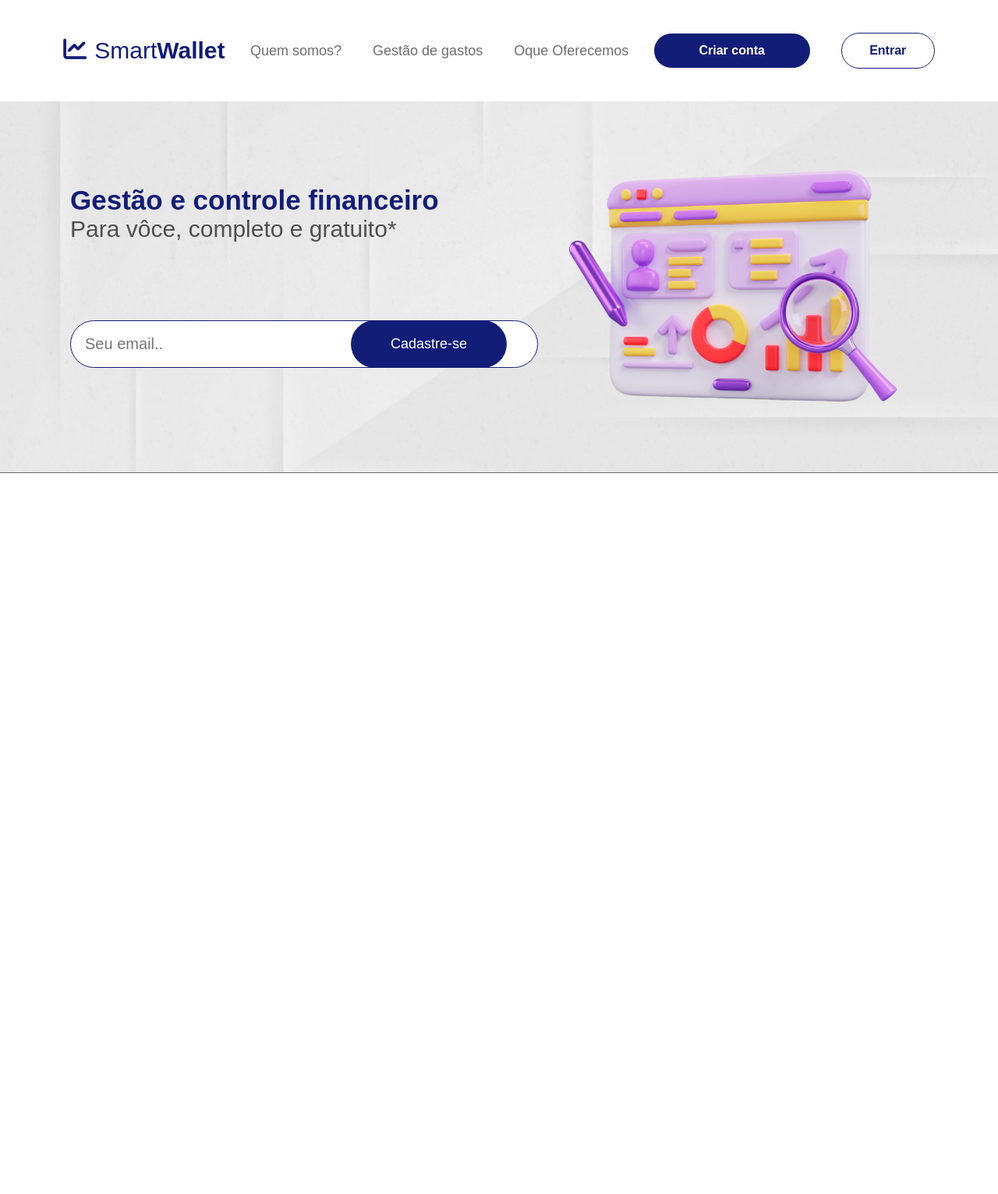
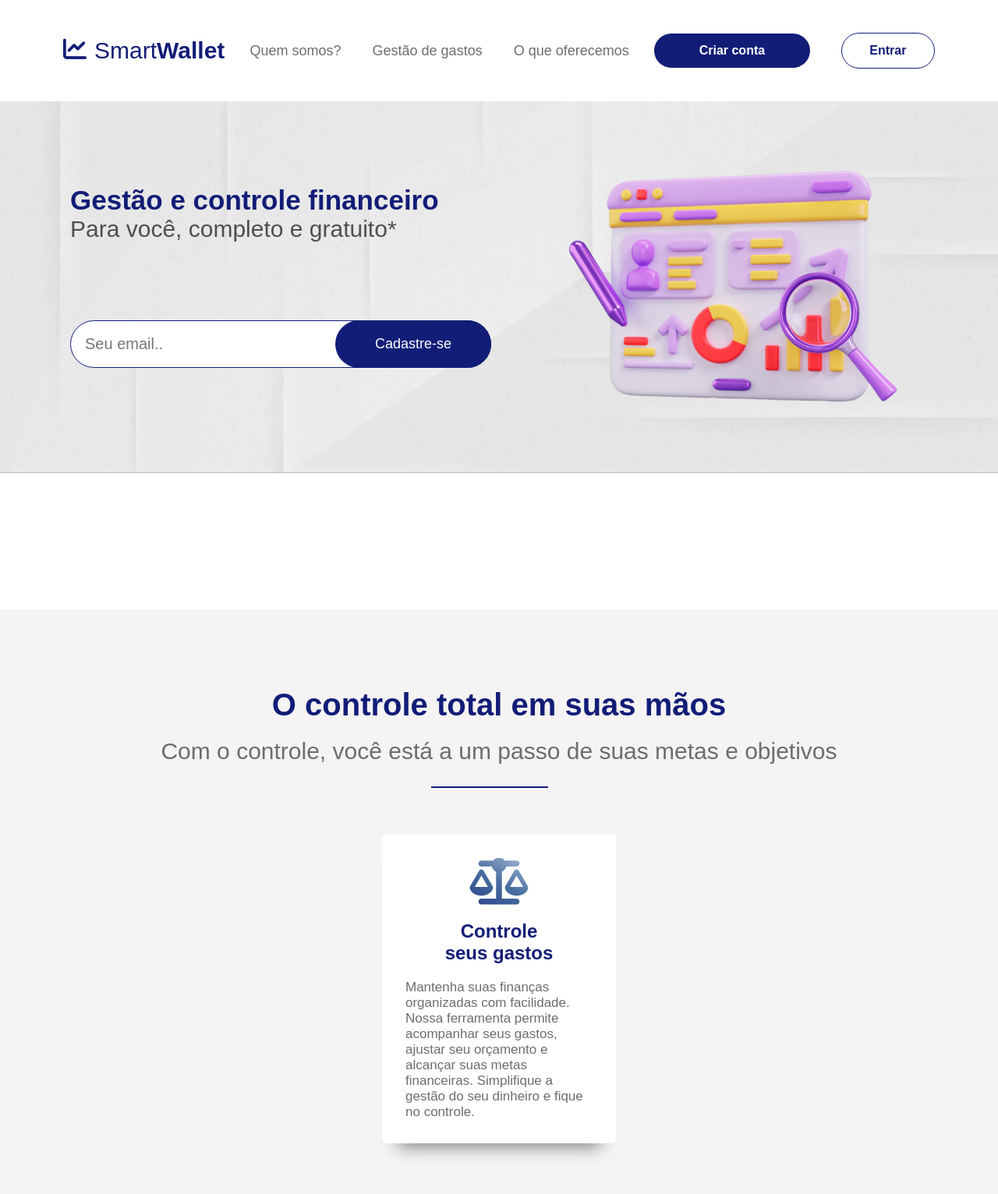
Before and after one commit to vitoinacio/ProjetoDashboard, a PHP site: page / in a window 1280 px wide. Shown: the whole page at 78% size. Before the commit the page ends 607 px from the top, so only its background shows below. Run offline with PHP 8.4, Linux system fonts and the light colour scheme; some libraries are stand-ins or nearby versions.

Commit message:
parte da secunda section finalizada com apenas um card

```diff
--- a/index.html
+++ b/index.html
@@ -21,7 +21,7 @@
       <div class="menu-nav">
         <a href="#">Quem somos?</a>
         <a href="#">Gestão de gastos</a>
-        <a href="#">Oque Oferecemos</a>
+        <a href="#">O que oferecemos</a>
       </div>
       <div class="buttons-nav">
         <button class="btn-criarConta">Criar conta</button>
@@ -36,7 +36,7 @@
         <div class="section-chamada">
           <div class="text-chamada">
             <h1>Gestão e controle financeiro</h1>
-            <p>Para vôce, completo e gratuito*</p>
+            <p>Para você, completo e gratuito*</p>
           </div>
           <div class="input-chamada">
             <input type="email" name="email" id="email" placeholder="Seu email..">
@@ -49,5 +49,20 @@
       </div>
     </section>
     <!-- FIM MAIN -->
+    <!-- SECTION SECUNDARIA -->
+    <section class="info-secundaria">
+      <div class="titulo-secundaria">
+        <h2>O controle total em suas mãos</h2>
+        <p>Com o controle, você está a um passo de suas metas e objetivos</p>
+      </div>
+      <div class="container-card">
+        <div class="card-info">
+          <i class="fa-solid fa-scale-balanced"></i>
+          <h2>Controle <br> seus gastos</h2>
+          <p>Mantenha suas finanças organizadas com facilidade. Nossa ferramenta permite acompanhar seus gastos, ajustar seu orçamento e alcançar suas metas financeiras. Simplifique a gestão do seu dinheiro e fique no controle.</p>
+        </div>
+      </div>
+    </section>
+    <!-- FIM SECUNDARIA -->
   </body>
 </html>
--- a/src/css/index.css/headerIndex.css
+++ b/src/css/index.css/headerIndex.css
@@ -7,6 +7,7 @@
   background-color: white;
   padding: 65px;
   animation: background-before 0.5s forwards;
+  z-index: 1;
 }
 
 @keyframes background-before{
--- a/src/css/index.css/main.css
+++ b/src/css/index.css/main.css
@@ -8,7 +8,7 @@
   justify-content: space-around;
   align-items: center;
   padding: 0px 90px;
-  border-bottom: 1px solid var(--cor5);
+  border-bottom: 1px solid #bebdbd;
 }
 
 .section-chamada{
@@ -33,12 +33,14 @@
 .input-chamada{
   position: relative;
   display: flex;
+  width: 90%;
+  z-index: 0;
 }
 
 .input-chamada input{
   padding: 18px;
   border-radius: 50px;
-  width: 600px;
+  width: 100%;
   border: 1px solid var(--cor2);
   outline: none;
   font-size: 20px;
@@ -53,7 +55,7 @@
   width: 200px;
   padding: 20px;
   border-radius: 50px;
-  left: 60%;
+  right: 0%;
 }
 
 .input-chamada button:hover{
--- /dev/null
+++ b/src/css/index.css/secundaria.css
@@ -0,0 +1,79 @@
+.info-secundaria{
+  background-color: #f5f3f3;
+  display: flex;
+  flex-direction: column;
+  width: 100%;
+  height: 750px;
+  padding: 100px 90px;
+  margin-top: 52px;
+  align-items: center;
+}
+
+.titulo-secundaria{
+  display: flex;
+  flex-direction: column;
+  text-align: center;
+  gap: 20px;
+}
+
+.titulo-secundaria h2{
+  font-size: 40px;
+  color: var(--cor2);
+}
+
+.titulo-secundaria p{
+  position: relative;
+  padding: 0px 0px 30px 0px;
+  font-size: 30px;
+  color: var(--cor5);
+}
+
+.titulo-secundaria p::after{
+  content: " ";
+  position: absolute;
+  background-color: var(--cor2);
+  width: 150px;
+  height: 2px;
+  bottom: 0%;
+  left: 40%;
+}
+
+.container-card{
+  margin-top: 60px;
+  display: flex;
+  justify-content: space-around;
+  align-items: center;
+  width: 100%;
+}
+
+.card-info{
+  display: flex;
+  flex-direction: column;
+  gap: 20px;
+  text-align: center;
+  justify-content: center;
+  padding: 30px;
+  background-color: white;
+  width: 300px;
+  border-radius: 5px;
+  box-shadow: rgba(0, 0, 0, 0.45) 0px 25px 20px -20px;
+}
+
+.card-info i {
+  font-size: 60px;
+  background-image: linear-gradient(30deg , var(--cor2) ,rgb(71, 110, 161), white);
+  background-clip: text;
+  -webkit-background-clip: text;
+  -webkit-text-fill-color: transparent;
+  color: black;
+}
+
+.card-info h2{
+  color: var(--cor2);
+}
+
+.card-info p{
+  color: var(--cor5);
+  font-size: 17px;
+  text-align: initial;
+}
--- a/src/css/style.css
+++ b/src/css/style.css
@@ -7,6 +7,7 @@
 @import url("./buttonConfig.css/responsivoConfig.css");
 @import url("./index.css/headerIndex.css");
 @import url("./index.css/main.css");
+@import url("./index.css/secundaria.css");
 
 * {
   margin: 0;
```
